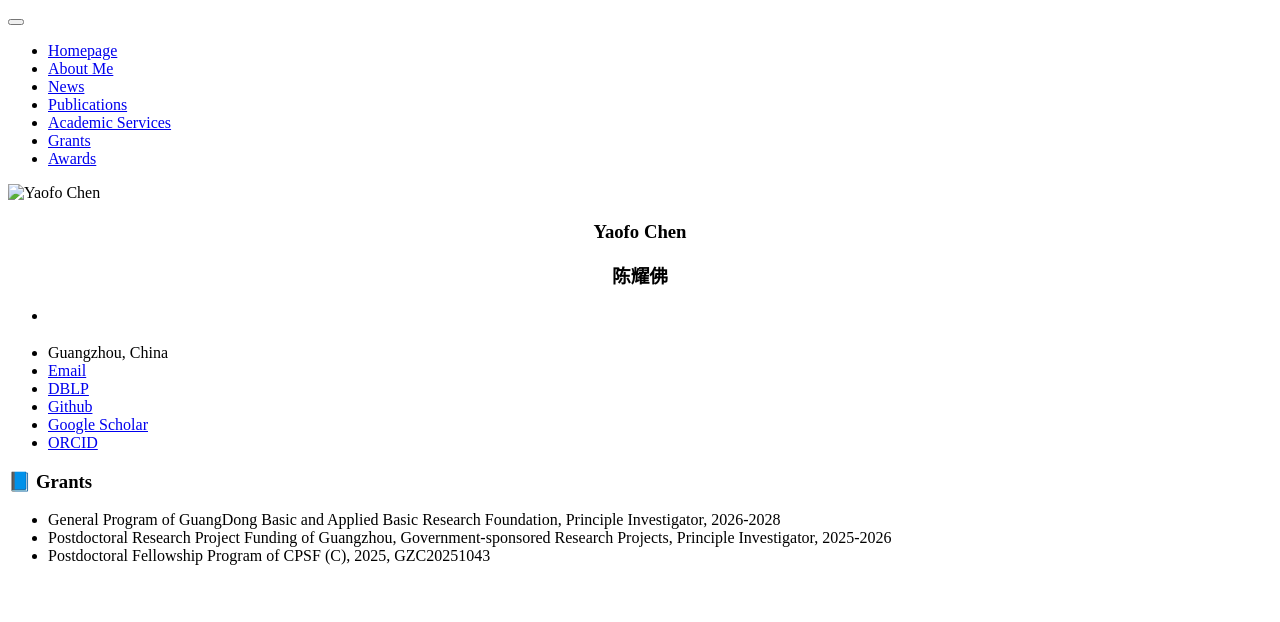
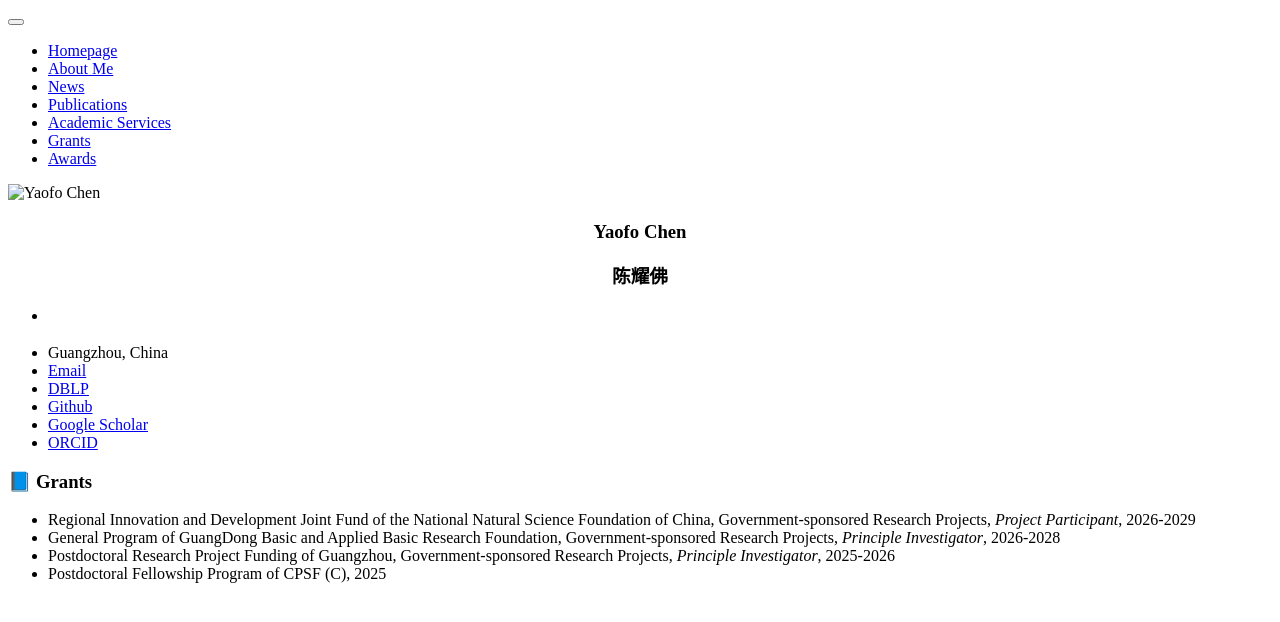
Before and after one commit to chenyaofo/homepagev2, a Jekyll site: the page built from _pages/includes/grants.md, in a window 1280 px wide. Shown: the top 622 px of the page. Built offline with Jekyll 4.4.1, drawn with Linux system fonts in a browser that asks for light colours; our own code applies the rules of GitHub Pages for plain Markdown files.

Commit message:
Update grants information with new entries

```diff
--- a/_pages/includes/grants.md
+++ b/_pages/includes/grants.md
@@ -29,6 +29,7 @@ PI stands for Principle Investigator, PP stands for Project Participant.
 
 # 📘 Grants
 
- - General Program of GuangDong Basic and Applied Basic Research Foundation, Principle Investigator, 2026-2028
- - Postdoctoral Research Project Funding of Guangzhou, Government-sponsored Research Projects, Principle Investigator, 2025-2026
- - Postdoctoral Fellowship Program of CPSF (C), 2025, GZC20251043
+ - Regional Innovation and Development Joint Fund of the National Natural Science Foundation of China, Government-sponsored Research Projects, *Project Participant*, 2026-2029
+ - General Program of GuangDong Basic and Applied Basic Research Foundation, Government-sponsored Research Projects, *Principle Investigator*, 2026-2028
+ - Postdoctoral Research Project Funding of Guangzhou, Government-sponsored Research Projects, *Principle Investigator*, 2025-2026
+ - Postdoctoral Fellowship Program of CPSF (C), 2025
```
